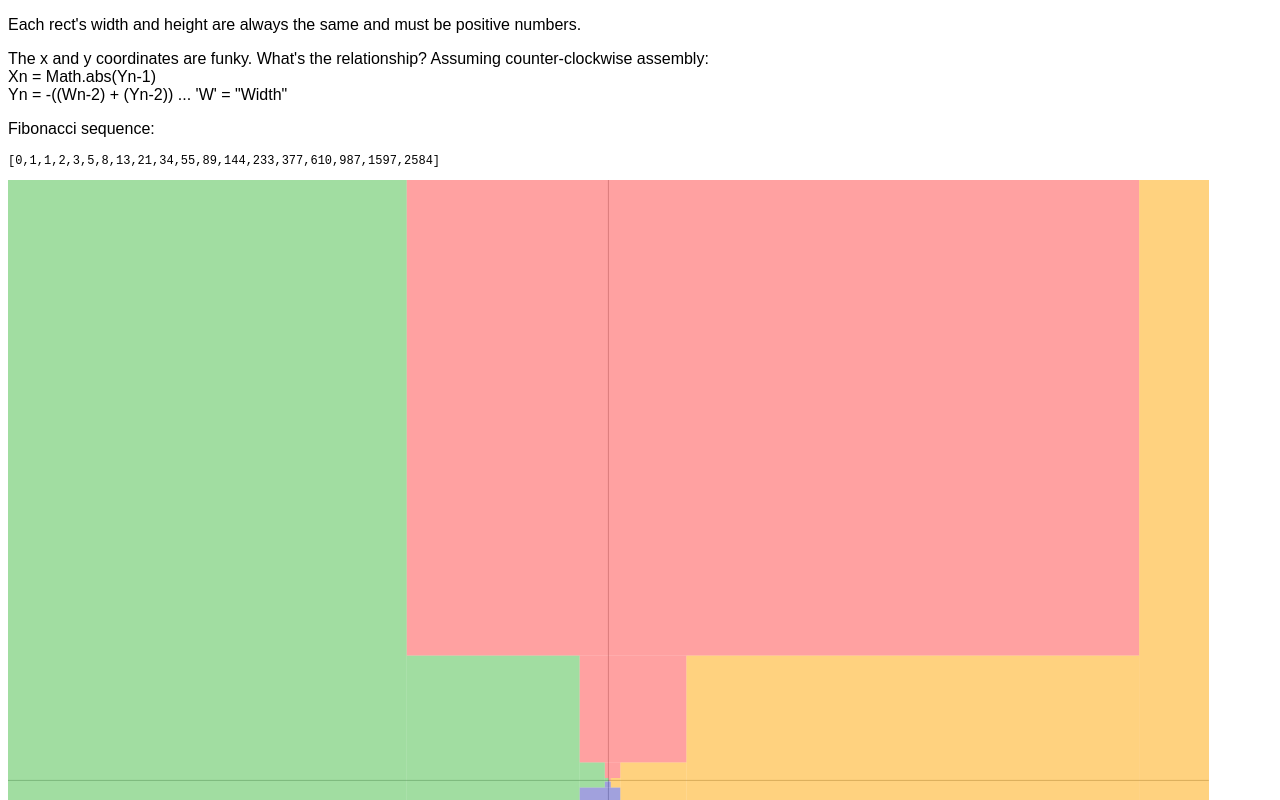
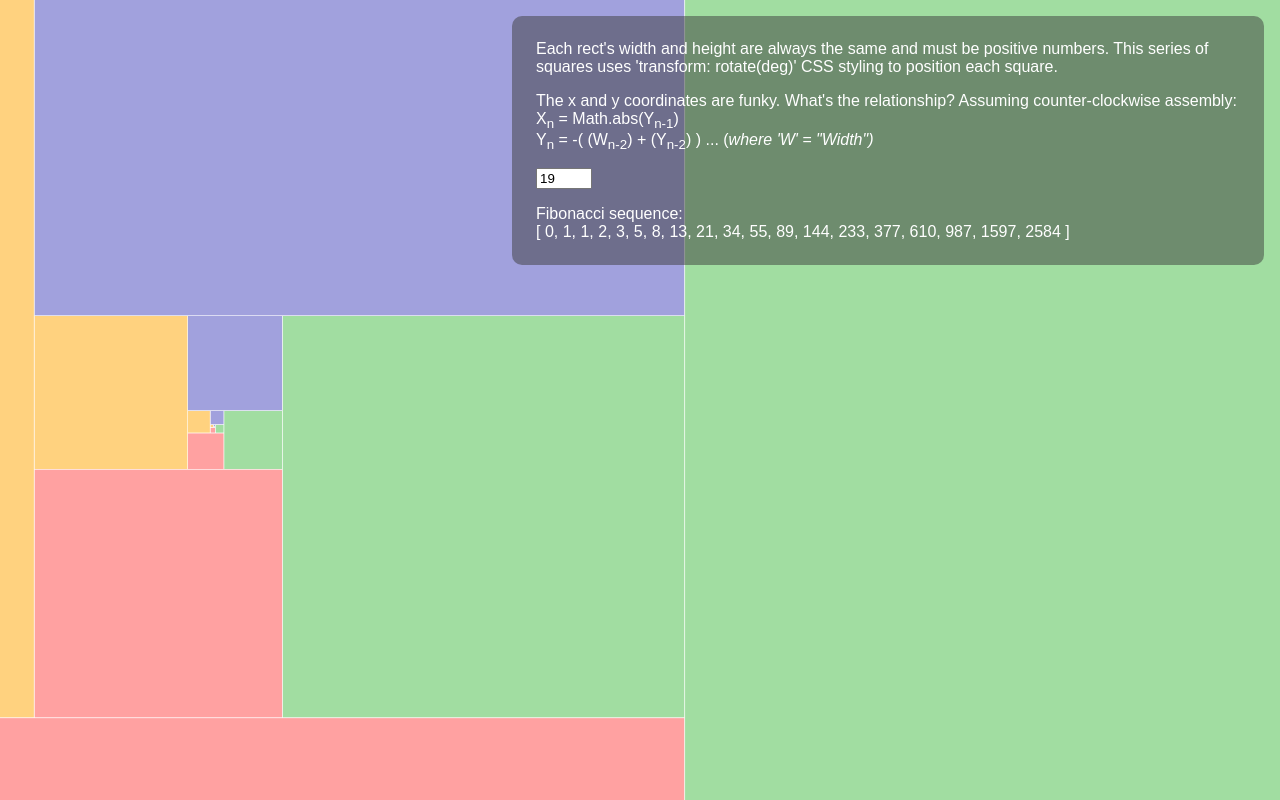
Before and after one commit to belcurv/fibonacci, a plain HTML site: page index2.html in a window 1280 px wide. Shown: the top 800 px of the page. Drawn offline with nearby package versions, Linux system fonts and the light colour scheme.

Commit message:
fix angular jqlite grab svg element

```diff
--- a/app.js
+++ b/app.js
@@ -5,85 +5,56 @@
 
     .controller('fibonacciCtrl', ['$scope', function ($scope) {
 
-        /*
+        var iterations = 19,
+            ns = 'http://www.w3.org/2000/svg',
+            series = generateSeries(iterations);
 
-        UP: x: -(previous LEFT box's 'x' value), y: -(width + previous LEFT box's 'y' value)
-        LEFT: x: -(width + previous LEFT box's 'x' value) , y: previous UP box's 'y' value
-        DOWN: x: previous LEFT box's 'x' value , y: previous LEFT box's 'y' value + previous
-                 LEFT box's 'height'. NOTE: the 1st element is a DOWN square that breaks the rule.  It's coords are 0,0, dimensions: 1x1.
-        RIGHT: x: previous DOWN box's 'x' value + previous DOWN box's width , y: previous LEFT
-                  box's 'y' value
-
-        <rect x="0"     y="0"    width="1"    height="1"   />   <!-- down -->
-        <rect x="0"     y="1"    width="1"    height="1"   />   <!-- right  -->
-        <rect x="0"     y="-2"   width="2"    height="2"   />   <!-- up -->
-        <rect x="-3"    y="-2"   width="3"    height="3"   />   <!-- left -->
-        <rect x="-3"    y="1"    width="5"    height="5"   />   <!-- down -->
-        <rect x="2"     y="-2"   width="8"    height="8"   />   <!-- right -->
-        <rect x="-3"    y="-15"  width="13"   height="13"  />   <!-- up -->
-        <rect x="-24"   y="-15"  width="21"   height="21"  />   <!-- left -->
-        <rect x="-24"   y="6"    width="34"   height="34"  />   <!-- down -->
-        <rect x="10"    y="-15"  width="55"   height="55"  />   <!-- right -->
-        <rect x="-24"   y="-104" width="89"   height="89"  />   <!-- up -->
-        <rect x="-168"  y="-104" width="144"  height="144" />   <!-- left -->
-        <rect x="-168"  y="40"   width="233"  height="233" />   <!-- down -->
-        <rect x="65"    y="-104" width="377"  height="377" />   <!-- right -->
-        <rect x="-168"  y="-714" width="610"  height="610" />   <!-- up -->
-        <rect x="-1155" y="-714" width="987"  height="987" />   <!-- left -->
-        <rect x="-1155" y="273"  width="1597" height="1597" />  <!-- down -->
-        <rect x="442"   y="-714" width="2584" height="2584" />  <!-- right -->
-
-        */
-
+        $scope.iterations = 19;
 
         // generate squares attribute arrays
         function generateSquaresArray(iterations) {
             // setup
-            var i, c,
-                a = 0,
-                b = a + 1, // init `b` as 1 more than `a`
+            var i,
                 results = [
-                    [0, 0, 1, 1],
-                    [0, 1, 1, 1]
-                ],
-                step = 3,
-                x,
-                y,
-                width,
-                height,
-                series = generateSeries(iterations);
+                [0, -1, 1, 1],
+                [1, 0, 1, 1]
+             ],
+                Xn,
+                Yn;
 
-            console.log(series);
+            for (i = 2; i < series.length - 1; i += 1) {
 
-//            // UP
-//            for (i = 2; i < series.length -1; i += 4) {
-//                var newX,
-//                    newY,
-//                    widthHeight;
-//
-//                if ( !series[i - 3] ) {
-//                    console.log('element not found');
-//                    newX = 0;
-//                    newY = -2;
-//                    results.push([newX, newY, series[i+1], series[i+1]]);
-//                } else {
-//                    console.log('element found!: ' + series[i - 3]);
-//                    // x: -(previous LEFT box's 'x' value)
-//                    newX = -1 * results[(i - 3)][0];
-//                    // y: -(width + previous LEFT box's 'y' value)
-//                    newY = -1 * (series[i] + results[i - 3][1]);
-//                    results.push([newX, newY, series[i], series[i]]);
-//                }
-//
-//                console.log(results[i]);
-//
-//            }
+                // Xn = Math.abs(Yn-1)
+                Xn = Math.abs(results[(i - 1)][1]);
+                // Yn = -((Wn-2) + (Yn-2))
+                Yn = -((results[(i - 2)][2]) - Math.abs((results[(i - 2)][1])));
+                // push new <rect> attrs to results array
+                results.push([Xn, Yn, series[i + 1], series[i + 1]]);
+            }
 
             return results;
+
         }
 
-        console.log(generateSquaresArray(19));
+        // build each <rect> element and attach it to the <svg>
+        (function elementBuilder(iterations) {
+            var squaresArray = generateSquaresArray(iterations),
+                svgElem = angular.element(document.getElementById('fibonacci')),
+                rectElem;
 
+            squaresArray.forEach(function (element) {
+
+                rectElem = angular.element(document.createElementNS(ns, 'rect'))
+                    .attr('x', element[0])
+                    .attr('y', element[1])
+                    .attr('width', element[2])
+                    .attr('height', element[3]);
+
+                svgElem.append(rectElem[0]);
+
+            });
+
+        }(iterations));
 
 
         // generate Fibonacci series
@@ -92,7 +63,7 @@
             var i, c,
                 a = 0,
                 b = a + 1, // init `b` as 1 more than `a`
-                results = [0, 1];   // this works
+                results = [0, 1]; // this works
 
             // populate the rest of the array
             for (i = 2; i < iterations; i += 1) {
@@ -104,10 +75,10 @@
             }
 
             return results;
-          }
+        }
 
         $scope.generateSeries = generateSeries;
 
-    }]);
+   }]);
 
 }());
--- a/index2.html
+++ b/index2.html
@@ -13,38 +13,20 @@
 
 <body ng-app="fibonacci" ng-controller="fibonacciCtrl">
 
-    <p>Each rect's width and height are always the same and must be positive numbers.</p>
-    <p>The x and y coordinates are funky. What's the relationship? Assuming counter-clockwise assembly: <br />
-    Xn = Math.abs(Yn-1) <br />
-    Yn = -((Wn-2) + (Yn-2)) ... 'W' = "Width"</p>
+     <div class="container">
+         <p>Each rect's width and height are always the same and must be positive numbers. This series of squares uses 'transform: rotate(deg)' CSS styling to position each square.</p>
 
-    <p>Fibonacci sequence:</p>
-    <pre>{{ generateSeries(19) }}</pre>
+         <p>The x and y coordinates are funky. What's the relationship? Assuming counter-clockwise assembly: <br />
+             X<sub>n</sub> = Math.abs(Y<sub>n-1</sub>) <br />
+             Y<sub>n</sub> = -( (W<sub>n-2</sub>) + (Y<sub>n-2</sub>) ) ... (<em>where 'W' = "Width")</em></p>
 
-    <svg id="fibonacci" width="95%" viewbox="-500 -500 1000 1000" xmlns="http://www.w3.org/2000/svg">
+         <input type="number" min="2" max="25" step="1" ng-model="iterations"></input>
 
-        <line class="grid" x1="-500" y1="0" x2="500" y2="0"/>
-        <line class="grid" x1="0" y1="-500" x2="0" y2="500"/>
+     <p>Fibonacci sequence: <br />
+         {{ generateSeries(iterations) | json }}</p>
+    </div>
 
-        <rect transform="rotate(90)"  x="0"     y="-1"    width="1"    height="1"   />   <!-- down -->
-        <rect transform="rotate(0)"   x="1"     y="0"     width="1"    height="1"   />   <!-- right  -->
-        <rect transform="rotate(270)" x="0"     y="0"     width="2"    height="2"   />   <!-- up -->
-        <rect transform="rotate(180)" x="0"     y="-1"    width="3"    height="3"   />   <!-- left -->
-        <rect transform="rotate(90)"  x="1"     y="-2"    width="5"    height="5"   />   <!-- down -->
-        <rect transform="rotate(0)"   x="2"     y="-2"    width="8"    height="8"   />   <!-- right -->
-        <rect transform="rotate(270)" x="2"     y="-3"    width="13"   height="13"  />   <!-- up -->
-        <rect transform="rotate(180)" x="3"     y="-6"    width="21"   height="21"  />   <!-- left -->
-        <rect transform="rotate(90)"  x="6"     y="-10"   width="34"   height="34"  />   <!-- down -->
-        <rect transform="rotate(0)"   x="10"    y="-15"   width="55"   height="55"  />   <!-- right -->
-        <rect transform="rotate(270)" x="15"    y="-24"   width="89"   height="89"  />   <!-- up -->
-        <rect transform="rotate(180)" x="24"    y="-40"   width="144"  height="144" />   <!-- left -->
-        <rect transform="rotate(90)"  x="40"    y="-65"   width="233"  height="233" />   <!-- down -->
-        <rect transform="rotate(0)"   x="65"    y="-104"  width="377"  height="377" />   <!-- right -->
-        <rect transform="rotate(270)" x="104"   y="-168"  width="610"  height="610"  />   <!-- up -->
-        <rect transform="rotate(180)" x="168"    y="-273"   width="987"  height="987" />   <!-- left -->
-        <rect transform="rotate(90)"  x="273"    y="-442"   width="1597"  height="1597" />   <!-- down -->
-        <rect transform="rotate(0)"   x="442"    y="-714"  width="2584"  height="2584" />   <!-- right -->
-
+    <svg id="fibonacci" width="100%" viewbox="-200 -400 1200 800" xmlns="http://www.w3.org/2000/svg">
     </svg>
 
 </body>
--- a/style2.css
+++ b/style2.css
@@ -1,6 +1,13 @@
+#fibonacci {
+    position: absolute;
+    top: 0;
+    left: 0;
+    z-index: 0;
+}
+
 #fibonacci > rect {
     stroke: white;
-    stroke-width: 0;
+    stroke-width: 0.5;
 }
 
 #fibonacci > line.grid {
@@ -10,21 +17,38 @@
 
 #fibonacci > rect:nth-child(4n + 1) {
     fill: rgba(255, 68, 68, 0.5);
+    transform: rotate(90deg);
 }
 
 #fibonacci > rect:nth-child(4n + 2) {
     fill: rgba(68, 187, 68, 0.5);
+    transform: rotate(0deg);
 }
 
 #fibonacci > rect:nth-child(4n + 3) {
     fill: rgba(68, 68, 187, 0.5);
+    transform: rotate(270deg);
 }
 
 #fibonacci > rect:nth-child(4n + 4) {
     fill: rgba(255, 165, 0, 0.5);
+    transform: rotate(180deg);
 }
 
-li, pre {
+.container {
+    position: fixed;
+    width: 55%;
+    padding: 0.5em 1.5em;
+    top: 1em;
+    right: 1em;
+    background: rgba(60, 60, 60, .5);
+    color: white;
+    z-index: 1;
+    border: none;
+    border-radius: 10px;
+}
+
+pre {
     font-family: 'Courier New';
     font-size: 12px;
 }
```
